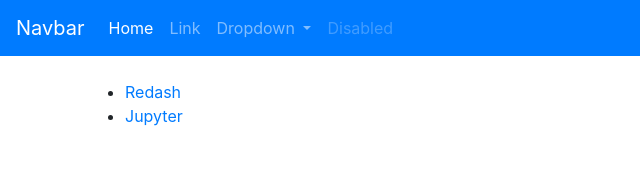
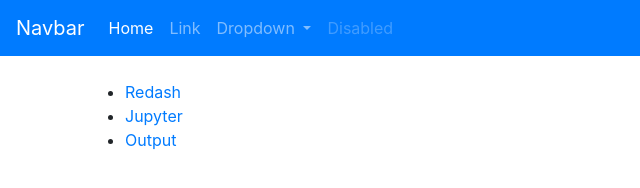
Before and after one commit to juliotorresmoreno/masters-webpage, a website: page public/index.html in a window 1280 px wide. Shown: the full height of the page, 0-640 px from the left. Drawn offline with nearby package versions, Linux system fonts and the light colour scheme.

Commit message:
add output files

```diff
--- a/public/index.html
+++ b/public/index.html
@@ -55,6 +55,9 @@
       <li>
         <a href="https://notebooks.mastersbigdata.com" target="_blank">Jupyter</a>
       </li>
+      <li>
+        <a href="https://notebooks.mastersbigdata.com" target="_blank">Output</a>
+      </li>
     </ul>
   </div>
 
```
